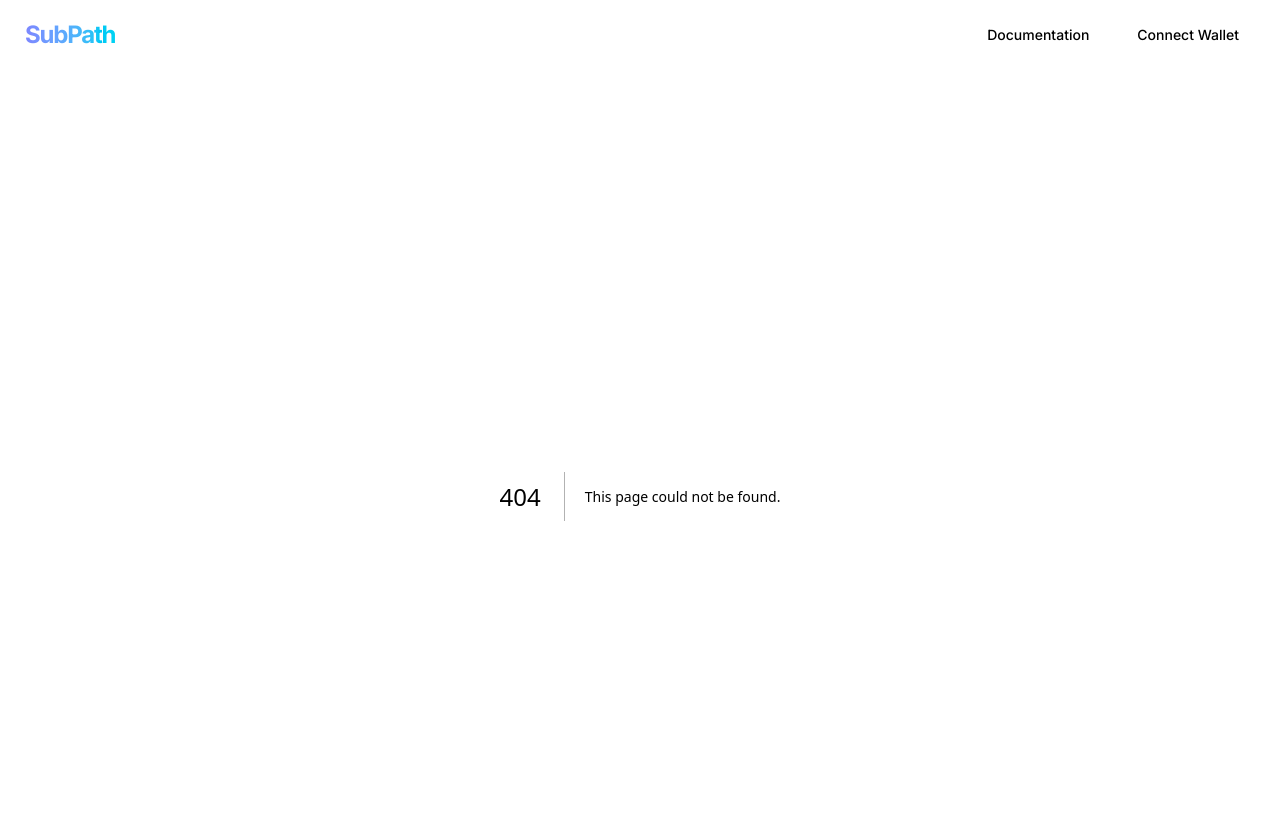
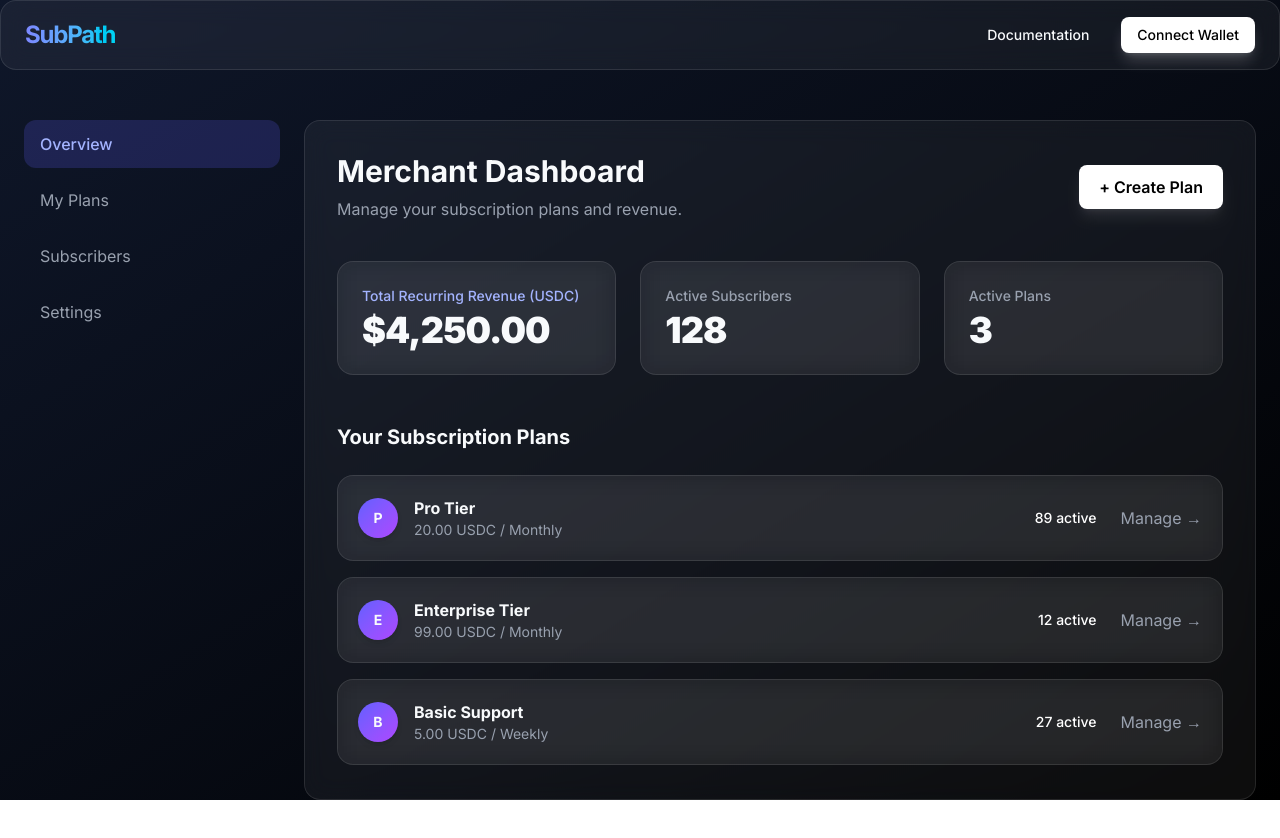
Before and after one commit to SubPath-Protocol/subpath-app, a Next.js app in the folder apps/web/: page /dashboard in a window 1280 px wide. Before the commit this address had no page. Shown: the top 838 px of the page. After the commit the page ends 800 px from the top, so only its background shows below. Built offline with nearby package versions, Linux system fonts and the light colour scheme.

Commit message:
feat(web): implement dashboard layout and overview page

```diff
--- /dev/null
+++ b/apps/web/src/app/dashboard/layout.tsx
@@ -0,0 +1,16 @@
+export default function DashboardLayout({ children }: { children: React.ReactNode }) {
+  return (
+    <div className="flex h-[calc(100vh-6rem)] w-full max-w-7xl mx-auto pt-6 gap-6">
+      <aside className="w-64 flex flex-col gap-2">
+        {['Overview', 'My Plans', 'Subscribers', 'Settings'].map((item, i) => (
+          <button key={i} className={`text-left px-4 py-3 rounded-xl transition-all ${i === 0 ? 'bg-indigo-500/20 text-indigo-300 font-medium' : 'text-gray-400 hover:bg-white/5 hover:text-white'}`}>
+            {item}
+          </button>
+        ))}
+      </aside>
+      <main className="flex-1 glass-panel p-8 overflow-y-auto">
+        {children}
+      </main>
+    </div>
+  );
+}
--- /dev/null
+++ b/apps/web/src/app/dashboard/page.tsx
@@ -0,0 +1,59 @@
+export default function DashboardPage() {
+  return (
+    <div className="animate-in fade-in slide-in-from-bottom-4 duration-500">
+      <div className="flex justify-between items-center mb-10">
+        <div>
+          <h1 className="text-3xl font-bold mb-2">Merchant Dashboard</h1>
+          <p className="text-gray-400">Manage your subscription plans and revenue.</p>
+        </div>
+        <button className="px-5 py-2.5 rounded-lg font-semibold bg-white text-black hover:bg-gray-200 transition-colors shadow-lg shadow-white/10">
+          + Create Plan
+        </button>
+      </div>
+
+      <div className="grid grid-cols-1 md:grid-cols-3 gap-6 mb-12">
+        <div className="glass-panel p-6 border-indigo-500/20 bg-indigo-500/5">
+          <p className="text-sm font-medium text-indigo-300 mb-1">Total Recurring Revenue (USDC)</p>
+          <h2 className="text-4xl font-black tracking-tight">$4,250.00</h2>
+        </div>
+        <div className="glass-panel p-6">
+          <p className="text-sm font-medium text-gray-400 mb-1">Active Subscribers</p>
+          <h2 className="text-4xl font-black tracking-tight">128</h2>
+        </div>
+        <div className="glass-panel p-6">
+          <p className="text-sm font-medium text-gray-400 mb-1">Active Plans</p>
+          <h2 className="text-4xl font-black tracking-tight">3</h2>
+        </div>
+      </div>
+
+      <h3 className="text-xl font-bold mb-6">Your Subscription Plans</h3>
+      <div className="flex flex-col gap-4">
+        {[
+          { name: "Pro Tier", price: "20.00 USDC", cycle: "Monthly", subs: 89 },
+          { name: "Enterprise Tier", price: "99.00 USDC", cycle: "Monthly", subs: 12 },
+          { name: "Basic Support", price: "5.00 USDC", cycle: "Weekly", subs: 27 },
+        ].map((plan, i) => (
+          <div key={i} className="glass-panel p-5 flex items-center justify-between hover:bg-white/5 transition-colors group cursor-pointer">
+            <div className="flex items-center gap-4">
+              <div className="w-10 h-10 rounded-full bg-gradient-to-br from-indigo-500 to-purple-500 flex items-center justify-center font-bold text-sm shadow-md">
+                {plan.name[0]}
+              </div>
+              <div>
+                <h4 className="font-bold">{plan.name}</h4>
+                <p className="text-sm text-gray-400">{plan.price} / {plan.cycle}</p>
+              </div>
+            </div>
+            <div className="flex items-center gap-6">
+              <div className="text-right">
+                <p className="text-sm font-medium text-white">{plan.subs} active</p>
+              </div>
+              <button className="text-gray-400 hover:text-white transition-colors">
+                Manage →
+              </button>
+            </div>
+          </div>
+        ))}
+      </div>
+    </div>
+  );
+}
```
